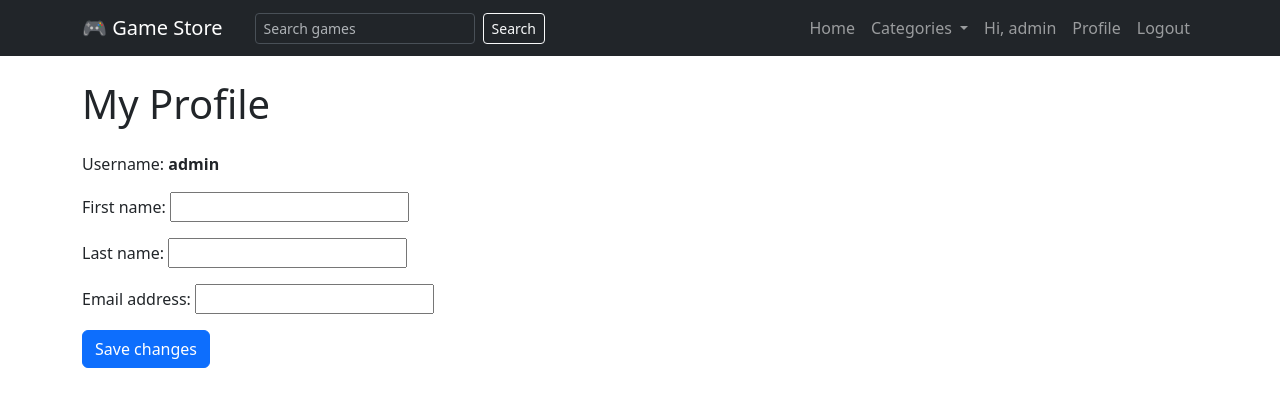
After one commit to VPassas/ITC4214-GameStore, a Django app: page /accounts/profile/ in a window 1280 px wide. The commit adds this page. Shown: the top 407 px of the page. Run offline with Django 5.2, Linux system fonts and the light colour scheme; a user stored in the database is signed in; data comes from the database, SQL or seed files in the repository; both versions use the stored data as it was after the commit.

Commit message:
Made user profile view and edit

```diff
--- /dev/null
+++ b/accounts/forms.py
@@ -0,0 +1,9 @@
+from django import forms
+from django.contrib.auth.models import User
+
+
+class ProfileForm(forms.ModelForm):
+    """A ModelForm built from the User model which lets a user view and edit their own first name, last name and email"""
+    class Meta:
+        model = User
+        fields = ["first_name", "last_name", "email"]
--- a/accounts/templates/accounts/login.html
+++ b/accounts/templates/accounts/login.html
@@ -7,7 +7,7 @@
 
   <form method="post" class="col-md-4">
     {% csrf_token %}   <!-- CSRF protection is required for every POST form -->
-    {{ form.as_p }}    <!-- username and password fields, with Django's validation -->
+    {{ form.as_p }}    <!-- username and password fields with Django's validation -->
     <button type="submit" class="btn btn-primary">Log in</button>
   </form>
 
--- /dev/null
+++ b/accounts/templates/accounts/profile.html
@@ -0,0 +1,15 @@
+{% extends "base.html" %}
+
+{% block title %}My Profile - Game Store{% endblock %}
+
+{% block content %}
+  <h1 class="mb-4">My Profile</h1>
+
+  <p>Username: <strong>{{ user.username }}</strong></p>
+
+  <form method="post" class="col-md-5">
+    {% csrf_token %}
+    {{ form.as_p }} <!-- prepopulated form fields for first name, last name, and email -->
+    <button type="submit" class="btn btn-primary">Save changes</button>
+  </form>
+{% endblock %}
--- a/accounts/urls.py
+++ b/accounts/urls.py
@@ -6,6 +6,7 @@ app_name = "accounts"
 
 urlpatterns = [
     path("register/", views.register, name="register"),
+    path("profile/", views.profile, name="profile"),
     # Django built in login and logout view on which we give our templates
     path("login/", auth_views.LoginView.as_view(template_name="accounts/login.html"), name="login"),
     path("logout/", auth_views.LogoutView.as_view(), name="logout"),
--- a/accounts/views.py
+++ b/accounts/views.py
@@ -1,12 +1,12 @@
 from django.shortcuts import render, redirect
 from django.contrib.auth import login
 from django.contrib.auth.forms import UserCreationForm
+from django.contrib.auth.decorators import login_required
+from .forms import ProfileForm
 
 
 def register(request):
-    """Register a new user with Django's built-in UserCreationForm.
-    On a valid POST it creates the user (password hashed), logs them in,
-    and sends them home. On GET it just shows the empty form."""
+    """Register a new user with Django's built in UserCreationForm. On a valid POST it creates the user (password hashed), logs them in, and sends them home. On GET it just shows the empty form."""
     if request.method == "POST":
         form = UserCreationForm(request.POST)
         if form.is_valid():
@@ -14,5 +14,18 @@ def register(request):
             login(request, user)     # log the new user in immediately
             return redirect("store:home")
     else:
-        form = UserCreationForm()
+        form = UserCreationForm() # just show the empty form
     return render(request, "accounts/register.html", {"form": form})
+
+
+@login_required   # only logged in users can reach this page
+def profile(request):
+    """Show the logged in user's profile and let them update it. Instance=request.user ties the form to THIS user's record."""
+    if request.method == "POST":
+        form = ProfileForm(request.POST, instance=request.user)
+        if form.is_valid():
+            form.save()
+            return redirect("accounts:profile")
+    else:
+        form = ProfileForm(instance=request.user) # prepopulate the form with the user's current info
+    return render(request, "accounts/profile.html", {"form": form})
--- a/templates/base.html
+++ b/templates/base.html
@@ -43,6 +43,7 @@
           <!-- show login/register when logged out and username/logout when logged in -->
           {% if user.is_authenticated %}
             <li class="nav-item"><span class="nav-link">Hi, {{ user.username }}</span></li>
+            <li class="nav-item"><a class="nav-link" href="{% url 'accounts:profile' %}">Profile</a></li>
             <li class="nav-item">
               <!-- logout must be a POST in modern Django so it is a small form -->
               <form method="post" action="{% url 'accounts:logout' %}" class="d-inline">
```
Also changed, not shown: db.sqlite3.
